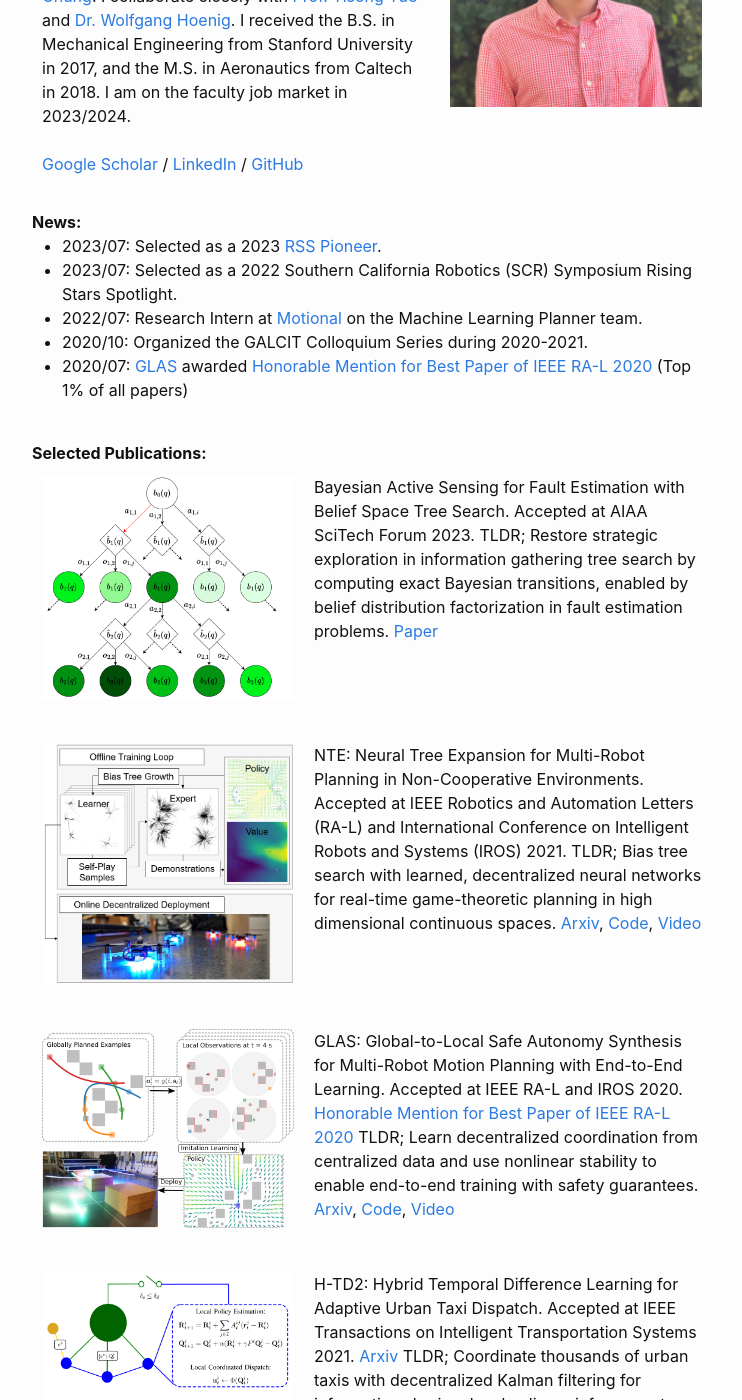
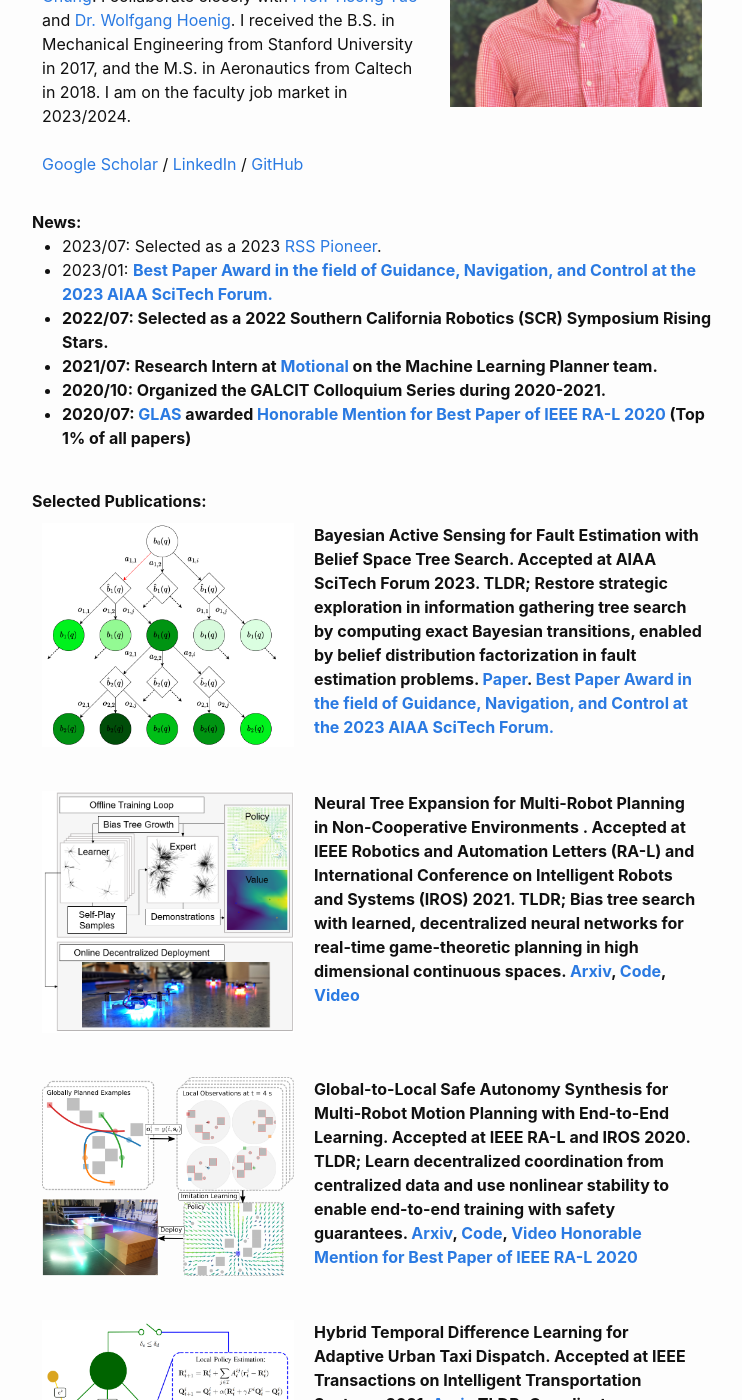
Before and after one commit to bpriviere/bpriviere.github.io, a Jekyll site: the page built from index.md, in a window 1280 px wide and 1400 px high, scrolled down 260 px. Shown: the whole window, without its empty margins (268-1010 px from the left). Built offline with Jekyll 4.4.1, drawn with Linux system fonts in a browser that asks for light colours; some of the changed text lies outside the part shown.

Commit message:
best paper award

```diff
--- a/_layouts/home.html
+++ b/_layouts/home.html
@@ -97,8 +97,9 @@
       <strong>News:</strong>
         <ul>
           <li>2023/07: Selected as a 2023 <a href="https://sites.google.com/view/rsspioneers2023/participants?authuser=0">RSS Pioneer</a>.</li>
-          <li>2023/07: Selected as a 2022  Southern California Robotics (SCR) Symposium Rising Stars Spotlight.</li>
-          <li>2022/07: Research Intern at <a href="https://motional.com/">Motional</a> on the Machine Learning Planner team.</li>
+          <li>2023/01: <a href="https://www.eas.caltech.edu/news/jimmy-ragan-and-benjamin-rivi%C3%A8re-receive-2023-aiaa-guidance-navigation-and-control-best-graduate-student-paper-award"><strong>Best Paper Award in the field of Guidance, Navigation, and Control at the 2023 AIAA SciTech Forum.<strong></a>
+          <li>2022/07: Selected as a 2022  Southern California Robotics (SCR) Symposium Rising Stars.</li>
+          <li>2021/07: Research Intern at <a href="https://motional.com/">Motional</a> on the Machine Learning Planner team.</li>
           <li>2020/10: Organized the GALCIT Colloquium Series during 2020-2021.</li>
           <li>2020/07: <a href="https://arxiv.org/abs/2002.11807">GLAS</a> awarded <a href="https://www.ieee-ras.org/publications/ra-l/ra-l-paper-awards">Honorable Mention for Best Paper of IEEE RA-L 2020</a> (Top 1% of all papers)</li>
         </ul>
@@ -110,9 +111,10 @@
             <img src="images/bmdp.png" alt="This is POMCPMF!">
           </div>
           <div class="bigcolumn">
-            Bayesian Active Sensing for Fault Estimation with Belief Space Tree Search. Accepted at AIAA SciTech Forum 2023.
-            TLDR; Restore strategic exploration in information gathering tree search by computing exact Bayesian transitions, enabled by belief distribution factorization in fault estimation problems.
-            <a href="https://arc.aiaa.org/doi/10.2514/6.2023-0874">Paper</a>
+            <strong>Bayesian Active Sensing for Fault Estimation with Belief Space Tree Search.<strong> Accepted at AIAA SciTech Forum 2023.
+            <strong>TLDR<strong>; Restore strategic exploration in information gathering tree search by computing exact Bayesian transitions, enabled by belief distribution factorization in fault estimation problems.
+            <a href="https://arc.aiaa.org/doi/10.2514/6.2023-0874">Paper</a>.
+            <a href="https://www.eas.caltech.edu/news/jimmy-ragan-and-benjamin-rivi%C3%A8re-receive-2023-aiaa-guidance-navigation-and-control-best-graduate-student-paper-award"><strong>Best Paper Award in the field of Guidance, Navigation, and Control at the 2023 AIAA SciTech Forum.<strong></a>
           </div>
         </div>
 
@@ -123,8 +125,8 @@
             <img src="images/nte_overview.png" alt="This is NTE!">
           </div>
           <div class="bigcolumn">
-            NTE: Neural Tree Expansion for Multi-Robot Planning in Non-Cooperative Environments. Accepted at IEEE Robotics and Automation Letters (RA-L) and International Conference on Intelligent Robots and Systems (IROS) 2021.
-            TLDR; Bias tree search with learned, decentralized neural networks for real-time game-theoretic planning in high dimensional continuous spaces.
+            <strong> Neural Tree Expansion for Multi-Robot Planning in Non-Cooperative Environments <strong>. Accepted at IEEE Robotics and Automation Letters (RA-L) and International Conference on Intelligent Robots and Systems (IROS) 2021.
+            <strong>TLDR;<strong> Bias tree search with learned, decentralized neural networks for real-time game-theoretic planning in high dimensional continuous spaces.
             <a href="https://arxiv.org/abs/2104.09705">Arxiv</a>, <a href="https://github.com/bpriviere/decision_making">Code</a>, <a href="https://youtu.be/mklbTfWl7DE">Video</a>
           </div>
         </div>
@@ -136,10 +138,10 @@
             <img src="images/glas_overview.png" alt="This is GLAS!">
           </div>
           <div class="bigcolumn">
-            GLAS: Global-to-Local Safe Autonomy Synthesis for Multi-Robot Motion Planning with End-to-End Learning. Accepted at IEEE RA-L and IROS 2020.
-            <a href="https://www.ieee-ras.org/publications/ra-l/ra-l-paper-awards">Honorable Mention for Best Paper of IEEE RA-L 2020</a>
-            TLDR; Learn decentralized coordination from centralized data and use nonlinear stability to enable end-to-end training with safety guarantees.
+            <strong>Global-to-Local Safe Autonomy Synthesis for Multi-Robot Motion Planning with End-to-End Learning.<strong> Accepted at IEEE RA-L and IROS 2020.
+            <strong>TLDR<strong>; Learn decentralized coordination from centralized data and use nonlinear stability to enable end-to-end training with safety guarantees.
             <a href="https://arxiv.org/abs/2002.11807">Arxiv</a>, <a href="https://github.com/bpriviere/glas">Code</a>, <a href="https://youtu.be/z9LjSfLfG6c">Video</a>
+            <a href="https://www.ieee-ras.org/publications/ra-l/ra-l-paper-awards"><strong>Honorable Mention for Best Paper of IEEE RA-L 2020<strong></a>
           </div>
         </div>
 
@@ -150,7 +152,7 @@
             <img src="images/htd2.png" alt="This is HTD2!">
           </div>
           <div class="bigcolumn">
-            H-TD2: Hybrid Temporal Difference Learning for Adaptive Urban Taxi Dispatch. Accepted at IEEE Transactions on Intelligent Transportation Systems 2021. <a href="https://arxiv.org/abs/2105.02138">Arxiv</a>
+            Hybrid Temporal Difference Learning for Adaptive Urban Taxi Dispatch. Accepted at IEEE Transactions on Intelligent Transportation Systems 2021. <a href="https://arxiv.org/abs/2105.02138">Arxiv</a>
             TLDR; Coordinate thousands of urban taxis with decentralized Kalman filtering for information sharing, local online reinforcement learning, and game-theoretic task assignment.
           </div>
         </div>
```
